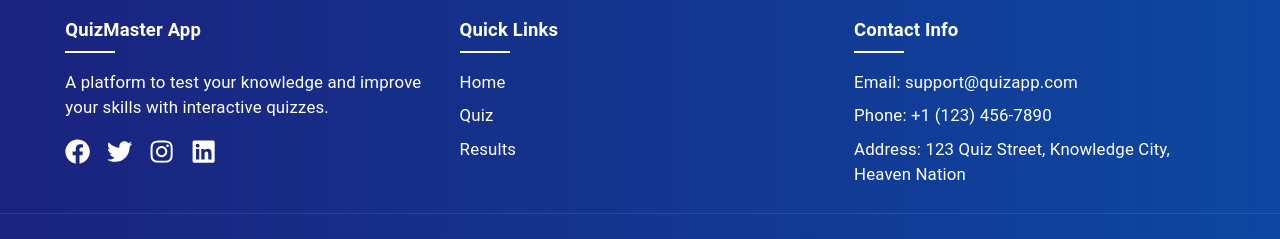
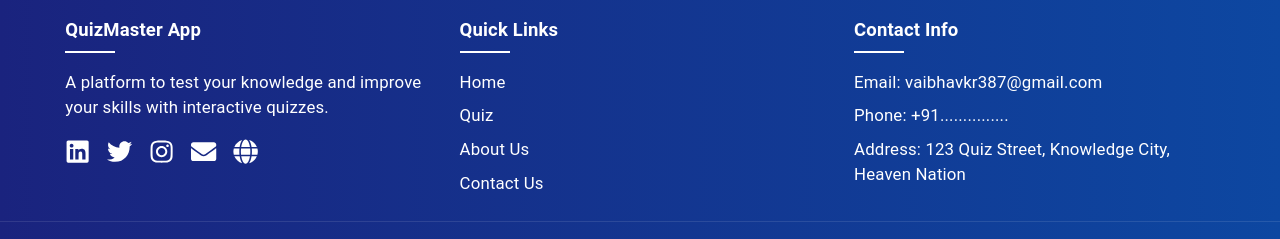
Before and after one commit to vaibhavkr387/QuizMaster, a React (Vite) app in the folder Front/: page /forgot-password in a window 1280 px wide. Shown: the part 446-685 px from the top of the page. Built offline with nearby package versions, Linux system fonts and the light colour scheme; no server answers.

Commit message:
Update Footer.jsx

```diff
--- a/Front/src/components/Footer.jsx
+++ b/Front/src/components/Footer.jsx
@@ -1,6 +1,6 @@
 import React, { useEffect, useState } from "react";
 import { Link } from "react-router-dom";
-import { FaFacebook, FaTwitter, FaInstagram, FaLinkedin, FaHeart, FaArrowUp } from "react-icons/fa";
+import { FaFacebook, FaTwitter, FaInstagram, FaLinkedin, FaHeart, FaArrowUp, FaGithub, FaEnvelope, FaGlobe } from "react-icons/fa";
 import { IconButton, Zoom, useTheme } from "@mui/material";
 import styles from "../styles/components/Footer.module.css";
 
@@ -32,17 +32,24 @@ const Footer = () => {
             <h5>QuizMaster App</h5>
             <p>A platform to test your knowledge and improve your skills with interactive quizzes.</p>
             <div className={styles.socialIcons}>
-              <a href={import.meta.env.VITE_FACEBOOK_URL} target="_blank" rel="noopener noreferrer">
-                <FaFacebook />
+              <a href="https://www.linkedin.com/in/vaibhav-kumar-227475289" target="_blank" rel="noopener noreferrer">
+                <FaLinkedin />
               </a>
-              <a href={import.meta.env.VITE_TWITTER_URL} target="_blank" rel="noopener noreferrer">
+              <a href="https://x.com/vaibhavkr473" target="_blank" rel="noopener noreferrer">
                 <FaTwitter />
               </a>
-              <a href={import.meta.env.VITE_INSTAGRAM_URL} target="_blank" rel="noopener noreferrer">
+              <a href="https://www.instagram.com/vaibhav_razz_22/" target="_blank" rel="noopener noreferrer">
                 <FaInstagram />
               </a>
-              <a href={import.meta.env.VITE_LINKEDIN_URL} target="_blank" rel="noopener noreferrer">
-                <FaLinkedin />
+              <a
+                href="mailto:vaibhavkr387@gmail.com?subject=Query%20about%20QuizMaster&body=Hi%20Vaibhav%2C%0A%0AI%20would%20like%20to%20connect%20regarding%20QuizMaster.%0A%0ABest%20regards"
+                target="_blank"
+                rel="noopener noreferrer"
+              >
+                <FaEnvelope />
+              </a>
+              <a href="https://vaibhavkr473.github.io/portfolio/" target="_blank" rel="noopener noreferrer">
+                <FaGlobe />
               </a>
             </div>
           </div>
@@ -52,18 +59,19 @@ const Footer = () => {
             <ul className={styles.quickLinks}>
               <li><Link to="/">Home</Link></li>
               <li><Link to="/quizzes">Quiz</Link></li>
-              <li><Link to="/results">Results</Link></li>
-              {/* <li><Link to="/about-us">About Us</Link></li> */}
+              {/* <li><Link to="/results">Results</Link></li> */}
+              <li><Link to="/about-us">About Us</Link></li>
+              <li><Link to="/contact-us">Contact Us</Link></li>
             </ul>
           </div>
 
           <div className={styles.footerSection}>
             <h5>Contact Info</h5>
             <ul className={styles.contactInfo}>
-              <li>Email: support@quizapp.com</li>
-              <li>Phone: +1 (123) 456-7890</li>
+              <li>Email: vaibhavkr387@gmail.com</li>
+              <li>Phone: +91...............</li>
               <li>Address: 123 Quiz Street, Knowledge City, Heaven Nation</li>
-              {/* <li><Link to="/contact-us">Contact Us</li> */}
+              {/* <li><Link to="/contact-us">Contact Us</li></Link></li> */}
             </ul>
           </div>
         </div>
```
